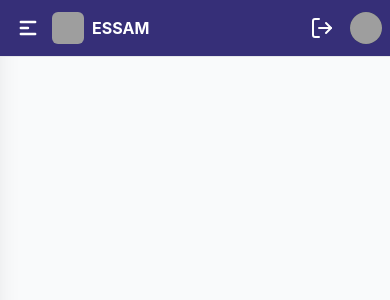
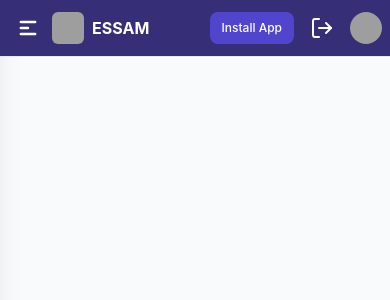
Before and after one commit to mtungij/essam, a CodeIgniter 4 app: template app/Views/main.php in a window 390 px wide. Shown: the top 300 px of the page. Run offline with PHP 8.4 and a stand-in for CodeIgniter, Linux system fonts and the light colour scheme; the template is opened without the code that fills it, so the values that code supplies are empty; style sheets or scripts are compiled from the project's sources; some libraries are stand-ins or nearby versions; grey boxes are pictures that could not be loaded.

Commit message:
install app

```diff
--- a/app/Views/partials/navigation.php
+++ b/app/Views/partials/navigation.php
@@ -27,9 +27,10 @@
                     </a>
                 </div>
                 <div class="flex items-center lg:order-2 shrink-0">
-
-                    <!-- Notifications -->
-
+                    <button id="install-pwa-btn" type="button"
+                        class="text-white bg-indigo-700 hover:bg-indigo-800 focus:ring-4 focus:outline-none focus:ring-indigo-300 font-medium rounded-lg text-xs sm:text-sm px-3 py-2 mr-2">
+                        Install App
+                    </button>
 
                     <a href="/logout" type="button" data-dropdown-toggle="apps-dropdown"
                         class="p-2 text-white rounded-lg hover:bg-indigo-800 focus:ring-4 focus:ring-indigo-300">
@@ -54,9 +55,6 @@
                         </div>
                         <ul class="py-1 text-gray-700 font-semibold dark:text-gray-300" aria-labelledby="dropdown">
                             <li>
-                                <button id="install-pwa-btn" type="button" class="w-full text-left py-2 px-4 text-sm hover:bg-gray-100 dark:hover:bg-gray-600 dark:hover:text-white">Install App</button>
-                            </li>
-                            <li>
                                 <a href="/profile/picture" class="block py-2 px-4 text-sm hover:bg-gray-100 dark:hover:bg-gray-600 dark:hover:text-white">Upload Profile Picture</a>
                             </li>
                             <li>
```
